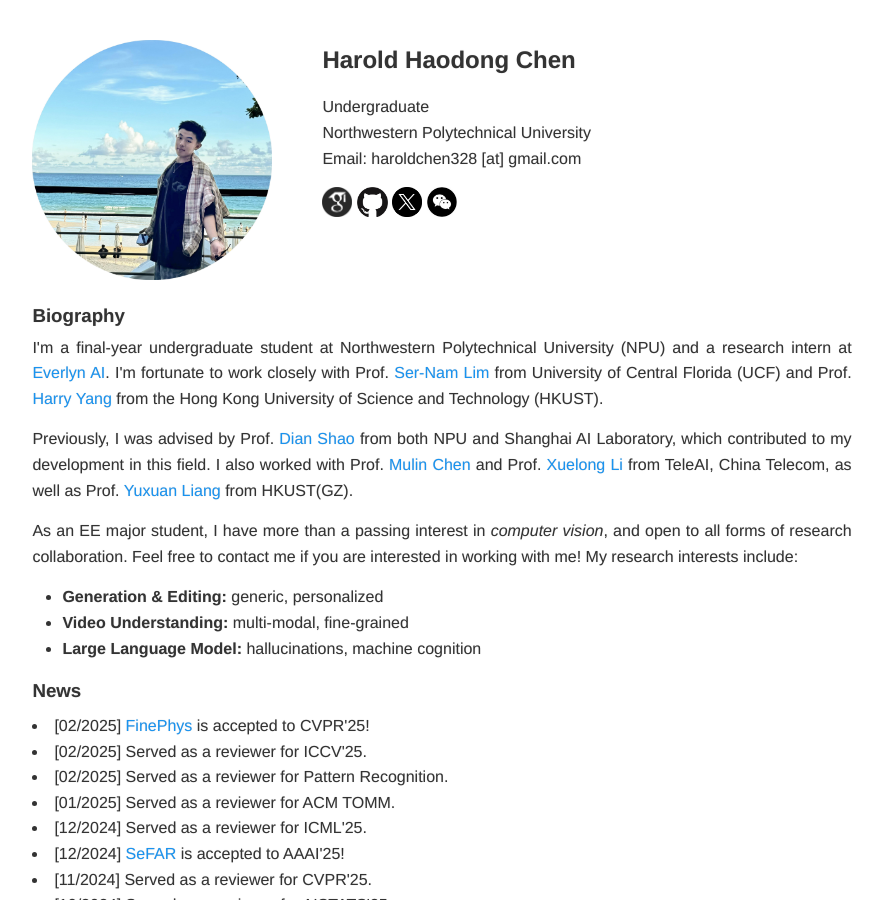
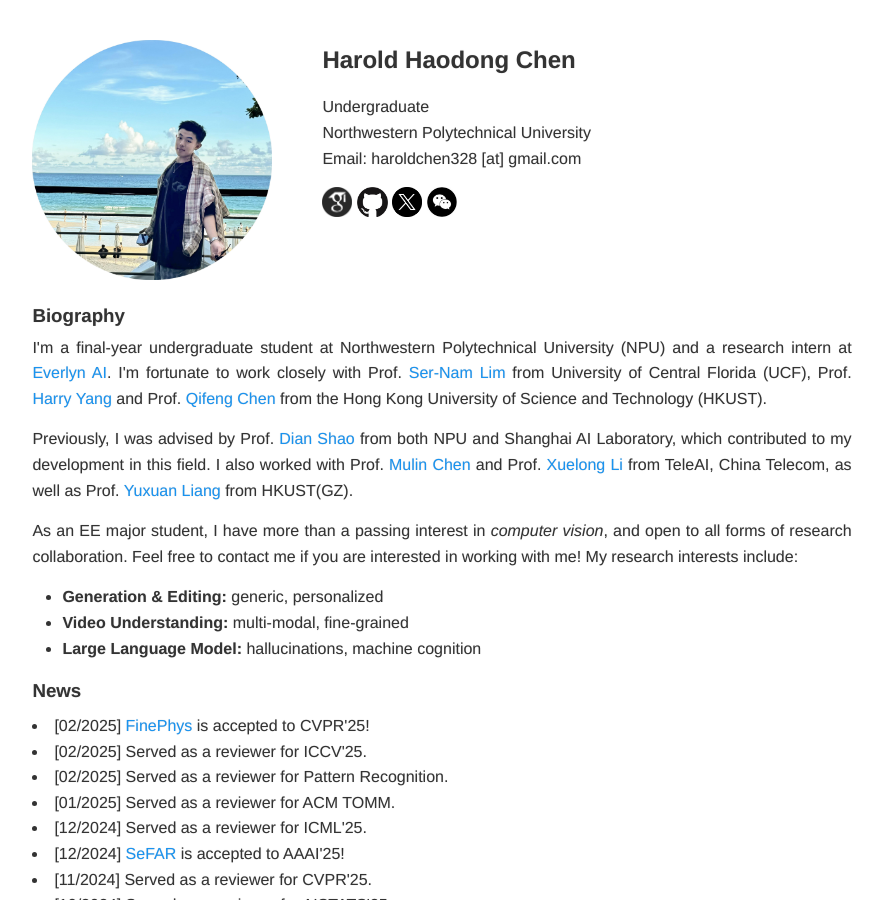
Before and after one commit to HaroldChen19/HaroldChen19.github.io, a Jekyll site: the page built from index.html, in a window 1280 px wide and 900 px high. Shown: the whole window, without its empty margins (198-1081 px from the left). Built offline with Jekyll 4.4.1, drawn with Linux system fonts in a browser that asks for light colours.

Commit message:
Update index.html

```diff
--- a/index.html
+++ b/index.html
@@ -58,7 +58,7 @@
 <div class="content anchor" id="bio">
 	<h3 class="content-section">Biography</h3>
 
-		<p style="text-align: justify">	I'm a final-year undergraduate student at Northwestern Polytechnical University (NPU) and a research intern at <a href="https://www.everlyn.ai/research" target="_blank">Everlyn AI</a>. I'm fortunate to work closely with Prof. <a href="https://sites.google.com/site/sernam" target="_blank">Ser-Nam Lim</a> from University of Central Florida (UCF) and Prof. <a href="https://leehomyc.github.io/" target="_blank">Harry Yang</a> from the Hong Kong University of Science and Technology (HKUST).
+		<p style="text-align: justify">	I'm a final-year undergraduate student at Northwestern Polytechnical University (NPU) and a research intern at <a href="https://www.everlyn.ai/research" target="_blank">Everlyn AI</a>. I'm fortunate to work closely with Prof. <a href="https://sites.google.com/site/sernam" target="_blank">Ser-Nam Lim</a> from University of Central Florida (UCF), Prof. <a href="https://leehomyc.github.io/" target="_blank">Harry Yang</a> and Prof. <a href="https://cqf.io/" target="_blank">Qifeng Chen</a> from the Hong Kong University of Science and Technology (HKUST).
 		<br>
 
 		<p style="text-align: justify"> Previously, I was advised by Prof. <a href="https://scholar.google.com/citations?user=amxDSLoAAAAJ&hl=en" target="_blank">Dian Shao</a> from both NPU and Shanghai AI Laboratory, which contributed to my development in this field. I also worked with Prof. <a href="https://scholar.google.com/citations?user=8P7q1wQAAAAJ&hl=zh-CN" target="_blank">Mulin Chen</a> and Prof. <a href="https://scholar.google.com/citations?user=ahUibskAAAAJ&hl=zh-CN" target="_blank">Xuelong Li</a> from TeleAI, China Telecom, as well as Prof. <a href="https://scholar.google.com/citations?user=n9cODgcAAAAJ" target="_blank">Yuxuan Liang</a> from HKUST(GZ).
```
